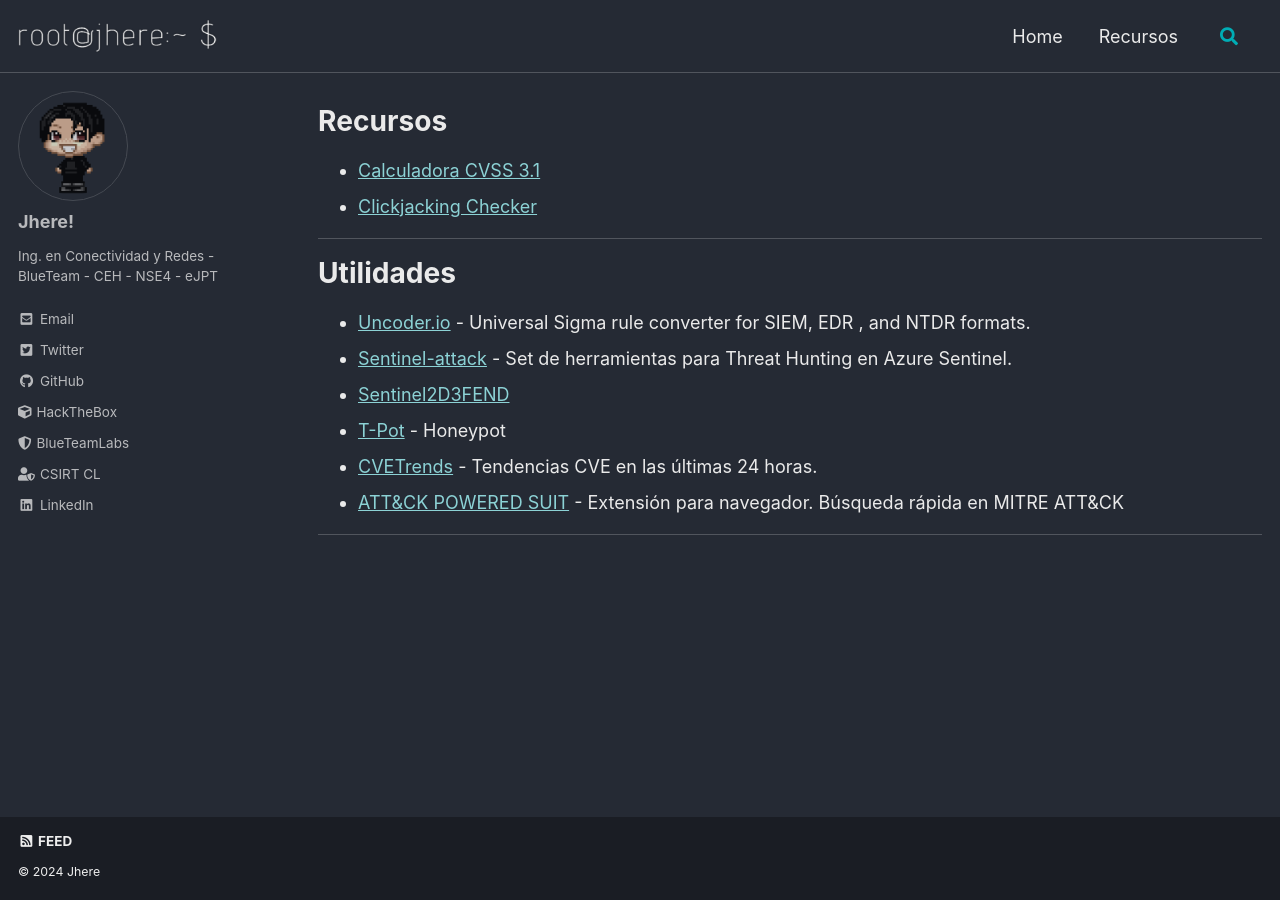
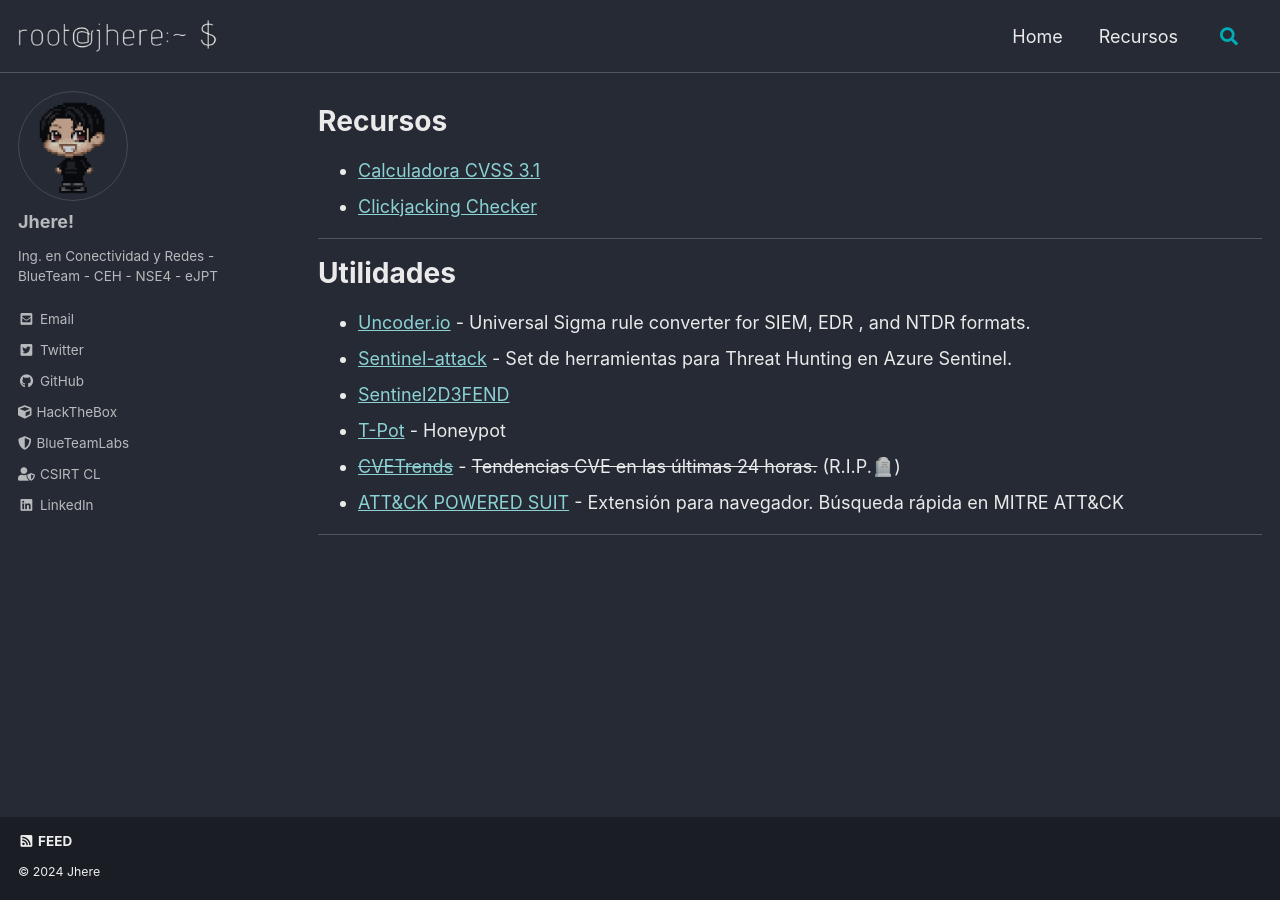
Before and after one commit to jheeree/jheeree.github.io, a Jekyll site: the page built from _pages/recursos.md, in a window 1280 px wide. Built offline with Jekyll 4.4.1, drawn with Linux system fonts in a browser that asks for light colours; cached includes are drawn as plain includes.

```diff
--- a/_pages/recursos.md
+++ b/_pages/recursos.md
@@ -19,7 +19,7 @@ author_profile: true
 - [Sentinel-attack](https://github.com/BlueTeamLabs/sentinel-attack) - Set de herramientas para Threat Hunting en Azure Sentinel.
 - [Sentinel2D3FEND](https://github.com/Intellisec-Solutions/Sentinel2D3FEND)
 - [T-Pot](https://blog.elhacker.net/2021/01/instalar-honeypot-t-pot-en-una-maquina-virtual-tpotce-cowrie-docker-dionea.html) - Honeypot
-- [CVETrends](https://cvetrends.com) - Tendencias CVE en las últimas 24 horas.
+- [~~CVETrends~~](https://cvetrends.com) - ~~Tendencias CVE en las últimas 24 horas.~~ (R.I.P.🪦)
 - [ATT&CK POWERED SUIT](https://ctid.mitre-engenuity.org/attack-powered-suit/) - Extensión para navegador. Búsqueda rápida en MITRE ATT&CK
 
 ---
```
